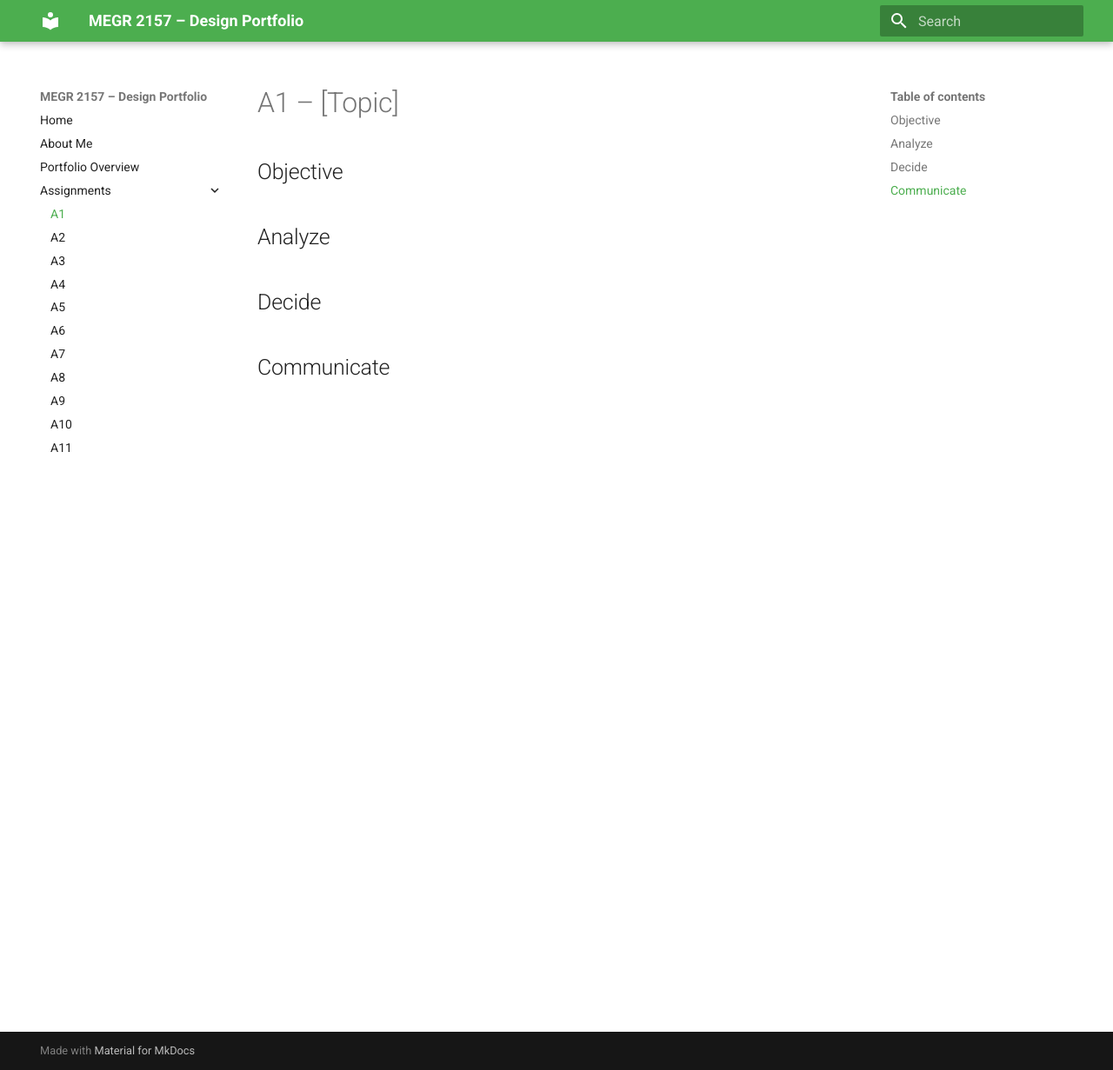
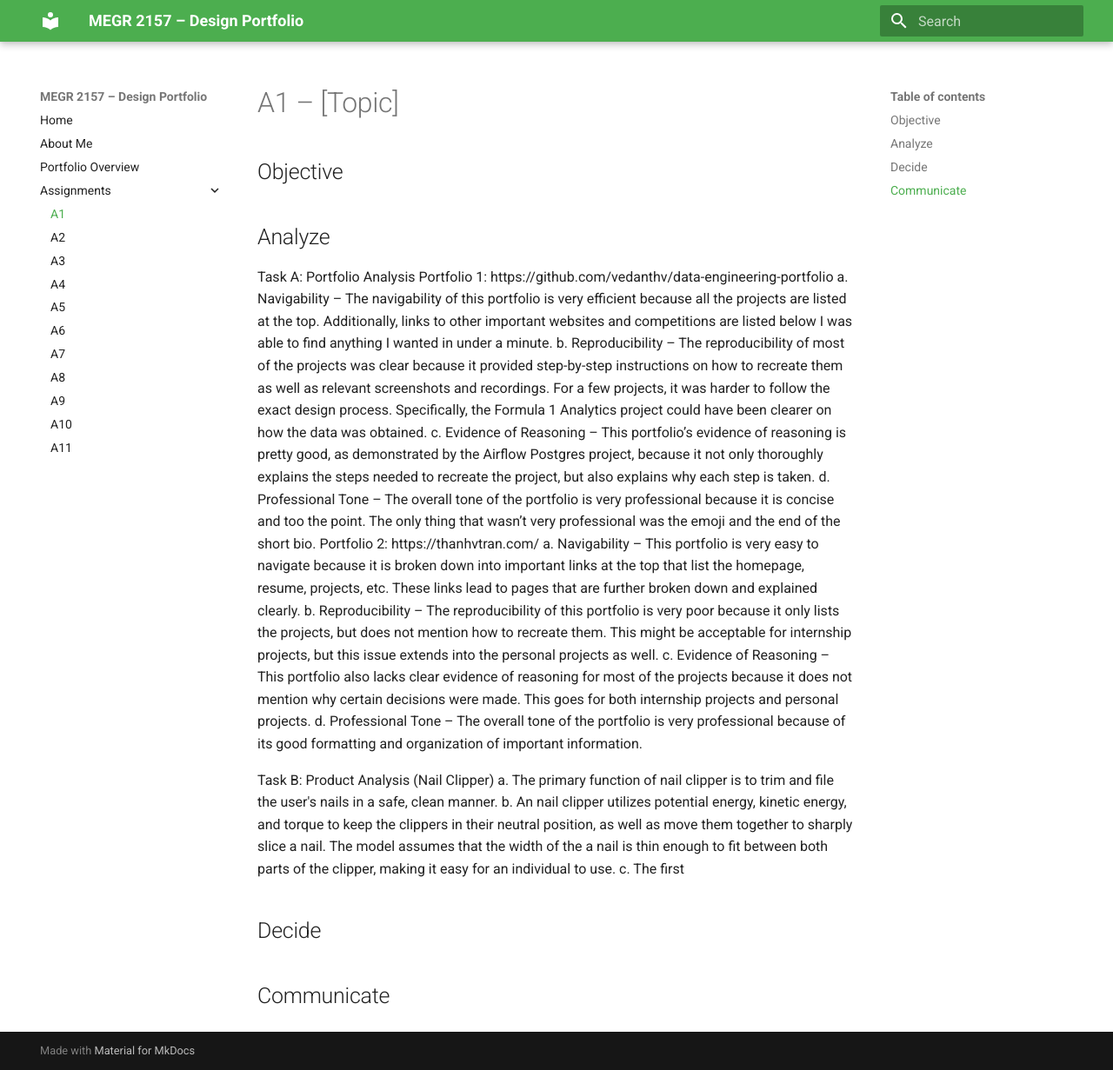
Before and after one commit to eshanthaker05/design-projects-portfolio, an MkDocs documentation site: the page built from docs/assignments/A01/index.md, in a window 1280 px wide and 1231 px high. Shown: the whole window at 87% size. Built offline with MkDocs 1.6.1 and Material for MkDocs 9.7.7, drawn with Linux system fonts in a browser that asks for light colours.

Commit message:
Update index.md

```diff
--- a/docs/assignments/A01/index.md
+++ b/docs/assignments/A01/index.md
@@ -5,6 +5,22 @@
 
 ## Analyze
 
+Task A: Portfolio Analysis
+Portfolio 1: https://github.com/vedanthv/data-engineering-portfolio
+a.	Navigability – The navigability of this portfolio is very efficient because all the projects are listed at the top. Additionally, links to other important websites and competitions are listed below I was able to find anything I wanted in under a minute.
+b.	Reproducibility – The reproducibility of most of the projects was clear because it provided step-by-step instructions on how to recreate them as well as relevant screenshots and recordings. For a few projects, it was harder to follow the exact design process. Specifically, the Formula 1 Analytics project could have been clearer on how the data was obtained.
+c.	Evidence of Reasoning – This portfolio’s evidence of reasoning is pretty good, as demonstrated by the Airflow Postgres project, because it not only thoroughly explains the steps needed to recreate the project, but also explains why each step is taken.
+d.	Professional Tone – The overall tone of the portfolio is very professional because it is concise and too the point. The only thing that wasn’t very professional was the emoji and the end of the short bio.
+Portfolio 2: https://thanhvtran.com/
+a.	Navigability – This portfolio is very easy to navigate because it is broken down into important links at the top that list the homepage, resume, projects, etc. These links lead to pages that are further broken down and explained clearly.
+b.	Reproducibility – The reproducibility of this portfolio is very poor because it only lists the projects, but does not mention how to recreate them. This might be acceptable for internship projects, but this issue extends into the personal projects as well.
+c.	Evidence of Reasoning – This portfolio also lacks clear evidence of reasoning for most of the projects because it does not mention why certain decisions were made. This goes for both internship projects and personal projects.
+d.	Professional Tone – The overall tone of the portfolio is very professional because of its good formatting and organization of important information.
+
+Task B: Product Analysis (Nail Clipper)
+a. The primary function of nail clipper is to trim and file the user's nails in a safe, clean manner.
+b. An nail clipper utilizes potential energy, kinetic energy, and torque to keep the clippers in their neutral position, as well as move them together to sharply slice a nail. The model assumes that the width of the a nail is thin enough to fit between both parts of the clipper, making it easy for an individual to use.
+c. The first
 
 ## Decide
 
```
